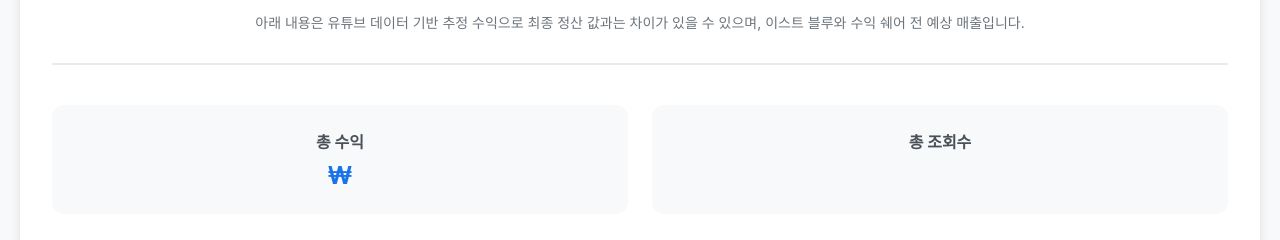
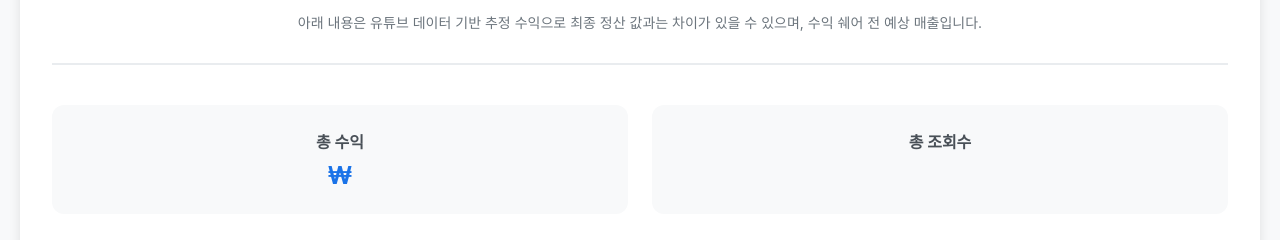
Before and after one commit to dkdla93/excel2report, a Python web app: template templates/template.html in a window 1280 px wide. Shown: the part 128-368 px from the top of the page. Run offline with Jinja, Linux system fonts and the light colour scheme; the template is opened without the code that fills it, so the values that code supplies are empty.

Commit message:
Update template.html

```diff
--- a/templates/template.html
+++ b/templates/template.html
@@ -108,7 +108,7 @@
             <h1>{{ creatorName }} 크리에이터님의 유튜브 쇼츠 음원 사용 현황 보고서</h1>
             <div class="period">데이터 기간 : {{ period }}</div>
             <div class="disclaimer">
-                아래 내용은 유튜브 데이터 기반 추정 수익으로 최종 정산 값과는 차이가 있을 수 있으며, 이스트 블루와 수익 쉐어 전 예상 매출입니다.
+                아래 내용은 유튜브 데이터 기반 추정 수익으로 최종 정산 값과는 차이가 있을 수 있으며, 수익 쉐어 전 예상 매출입니다.
             </div>
         </div>
 
```
